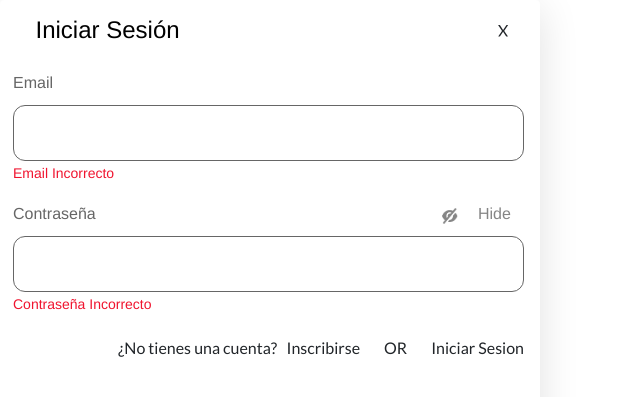
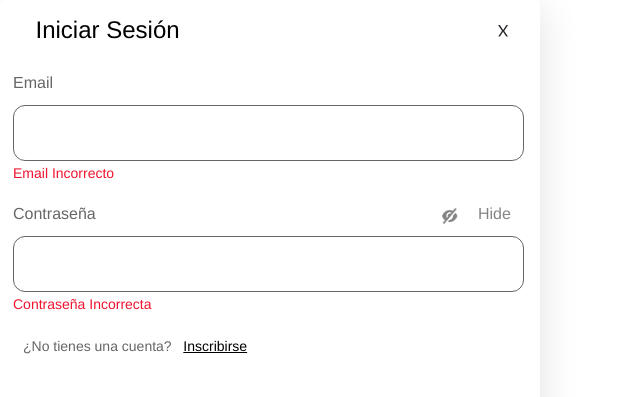
Before and after one commit to DarkJ-18/app_merkachecheres, a Django app: page /merkachecheres/login/ in a window 1280 px wide. Shown: the top 397 px of the page, without its empty margins (0-640 px from the left). Run offline with Django 5.2, Linux system fonts and the light colour scheme; some libraries are stand-ins or nearby versions.

Commit message:
Refactor CSS and HTML class names for login page and product images

```diff
--- a/merkachecheres/static/css/style.css
+++ b/merkachecheres/static/css/style.css
@@ -1541,4 +1541,31 @@
 
 }
 
-.login .
+.login .crear_cuenta {
+    display: flex;
+    width: 503px;
+    align-items: flex-start;
+    gap: 10px;
+    padding: 2px;
+    position: relative;
+}
+
+.login .txt_crear_cuenta {
+    position: relative;
+    width: fit-content;
+    font-family: var(--labels-font-family-regular);
+    font-weight: var(--labels-font-weight-400);
+    font-size: var(--labels-font-size-14);
+    letter-spacing: var(--labels-letter-spacing-0);
+    line-height: normal;
+    white-space: nowrap;
+}
+
+.login .span {
+    color: var(--color-gris);
+}
+
+.login .text_wrapper_4 {
+    color: var(--color-negro);
+    text-decoration: underline;
+}
--- a/merkachecheres/templates/login.html
+++ b/merkachecheres/templates/login.html
@@ -36,7 +36,7 @@
                 </div>
             </div>
             <div class="text_field error_password"></div>
-            <div class="error_message">Contraseña Incorrecto</div>
+            <div class="error_message">Contraseña Incorrecta</div>
         </div>
         <div class="crear_cuenta">
             <p class="txt_crear_cuenta">
```
